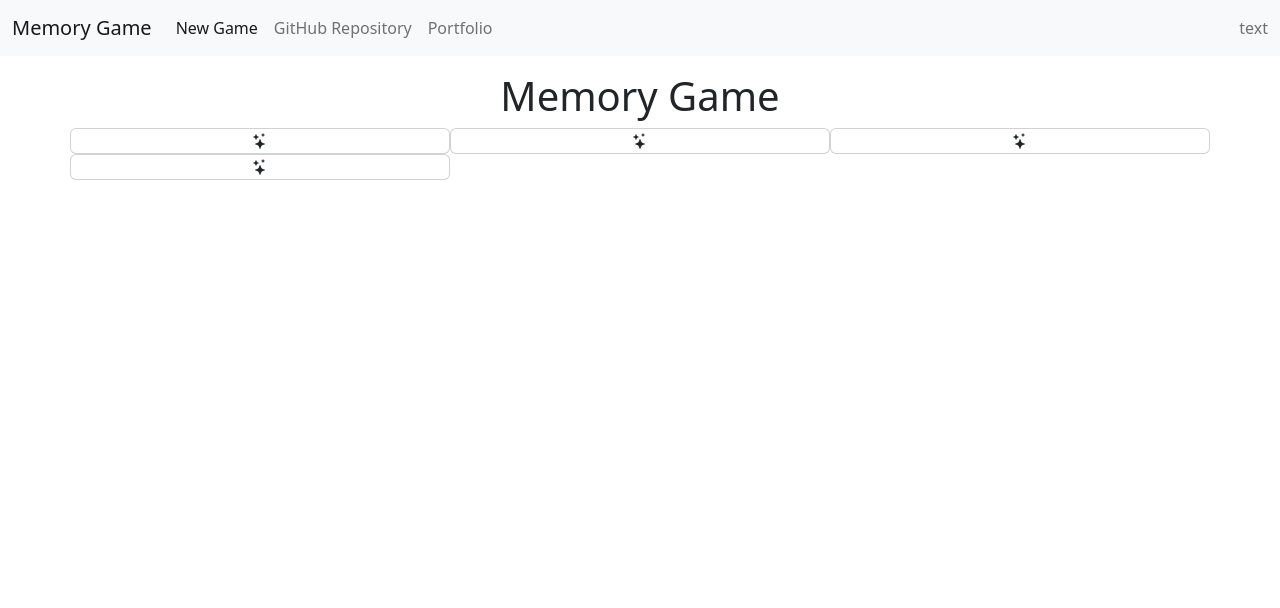
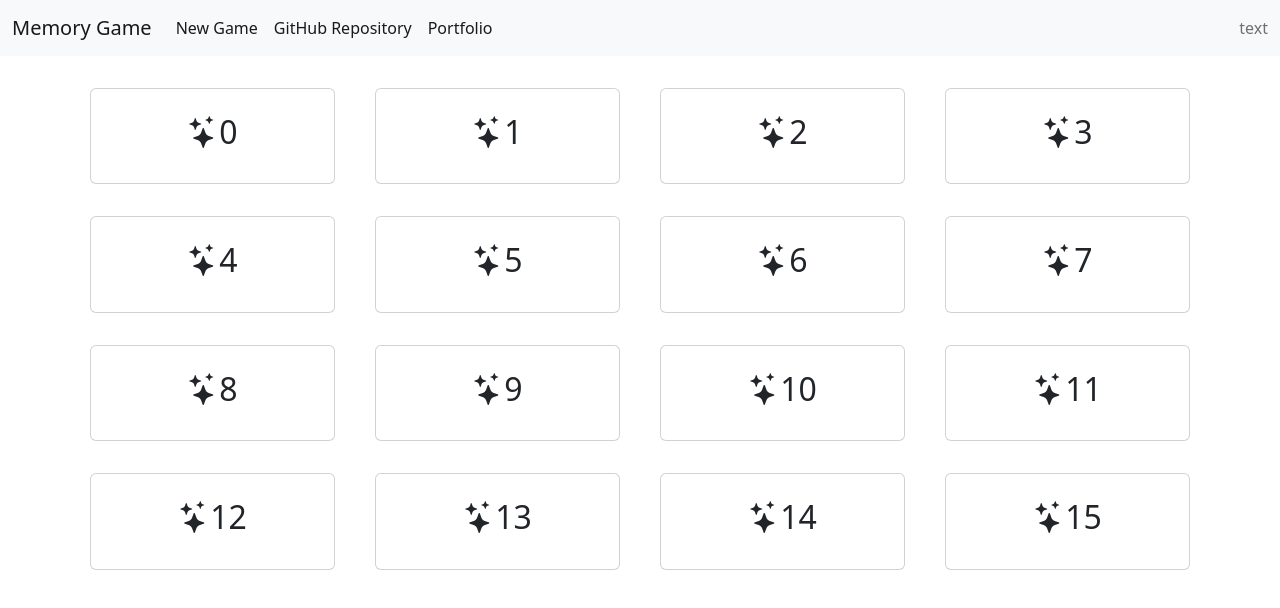
Before and after one commit to banuaggun/react-memory-game, a React (Create React App) app: page / in a window 1280 px wide. Shown: the top 608 px of the page. Built offline with nearby package versions, Linux system fonts and the light colour scheme.

Commit message:
Card Array Created

```diff
--- a/src/App.js
+++ b/src/App.js
@@ -6,7 +6,7 @@ function App() {
   return (
     <>
       <Navbar/>
-      <MainArea/>
+      <MainArea difficulty="4" />
     </>
   )
 }
--- a/src/components/Card.jsx
+++ b/src/components/Card.jsx
@@ -1,11 +1,14 @@
 import React from 'react'
 
-function Card() {
+function Card({value}) {
   return (
-    <div className='card col-4'>
+    <div className='col-3'>
 
       <center>
-        <i className="bi bi-stars"></i>
+        <div className="mx-2 my-3 py-4 card">
+          <h2><i className="bi bi-stars"></i>{value}</h2>
+        </div>
+
       </center>
     </div>
   )
--- a/src/components/MainArea.jsx
+++ b/src/components/MainArea.jsx
@@ -1,13 +1,27 @@
-import React from 'react'
+import {useState, useEffect} from 'react'
 import Card from './Card'
 
-function MainArea() {
+function MainArea(props) {
+  const {difficulty} = props;
+  //console.log(difficulty);
+
+  const [cardArray, setcardArray] = useState([]);
+
+  useEffect(() => {
+    let tempCardArray = [];
+    for(let i = 0; i < difficulty * difficulty; i++){
+      tempCardArray.push(i);
+    }
+    console.log(tempCardArray);
+    setcardArray(tempCardArray);
+    // eslint-disable-next-line react-hooks/exhaustive-deps
+  }, []);
   return (
     <div className='container my-3'>
-      <h1 className="text-center">Memory Game</h1>
       <div className="row">
-        <Card/>
-        <Card/><Card/><Card/>
+        {cardArray.map((element) => {
+          return <Card key={element} value={element} />
+        })}
       </div>
 
     </div>
--- a/src/components/Navbar.jsx
+++ b/src/components/Navbar.jsx
@@ -32,7 +32,7 @@ function Navbar() {
                         </li>
                         <li className="nav-item">
                             <a
-                                className="nav-link"
+                                className="nav-link active"
                                 href="https://github.com/banuaggun/react-memory-game"
                                 target="_blank"
                                 rel="noreferrer noopenner"
@@ -42,7 +42,7 @@ function Navbar() {
                         </li>
                         <li className="nav-item">
                             <a
-                                className="nav-link"
+                                className="nav-link active"
                                 href="https://portfolio-banuaggun.vercel.app/"
                                 target="_blank"
                                 rel="noreferrer noopenner"
```
